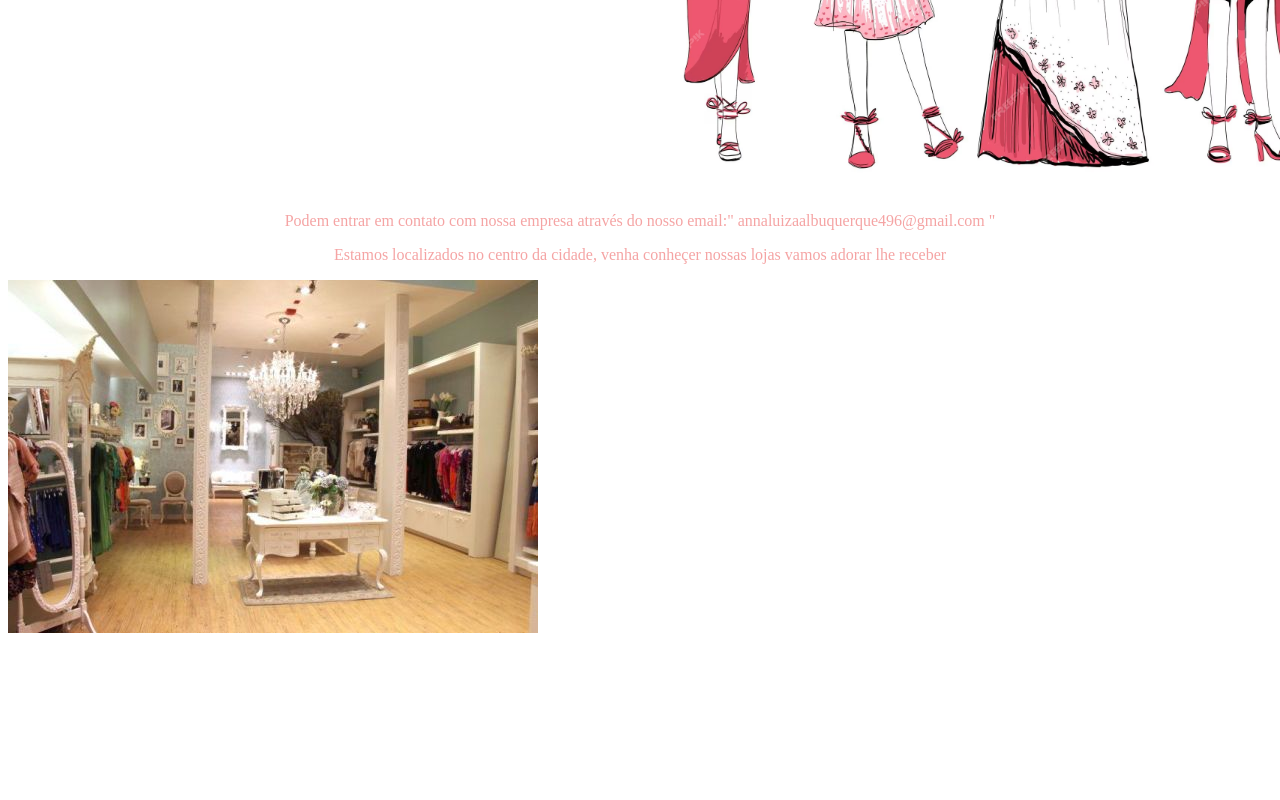
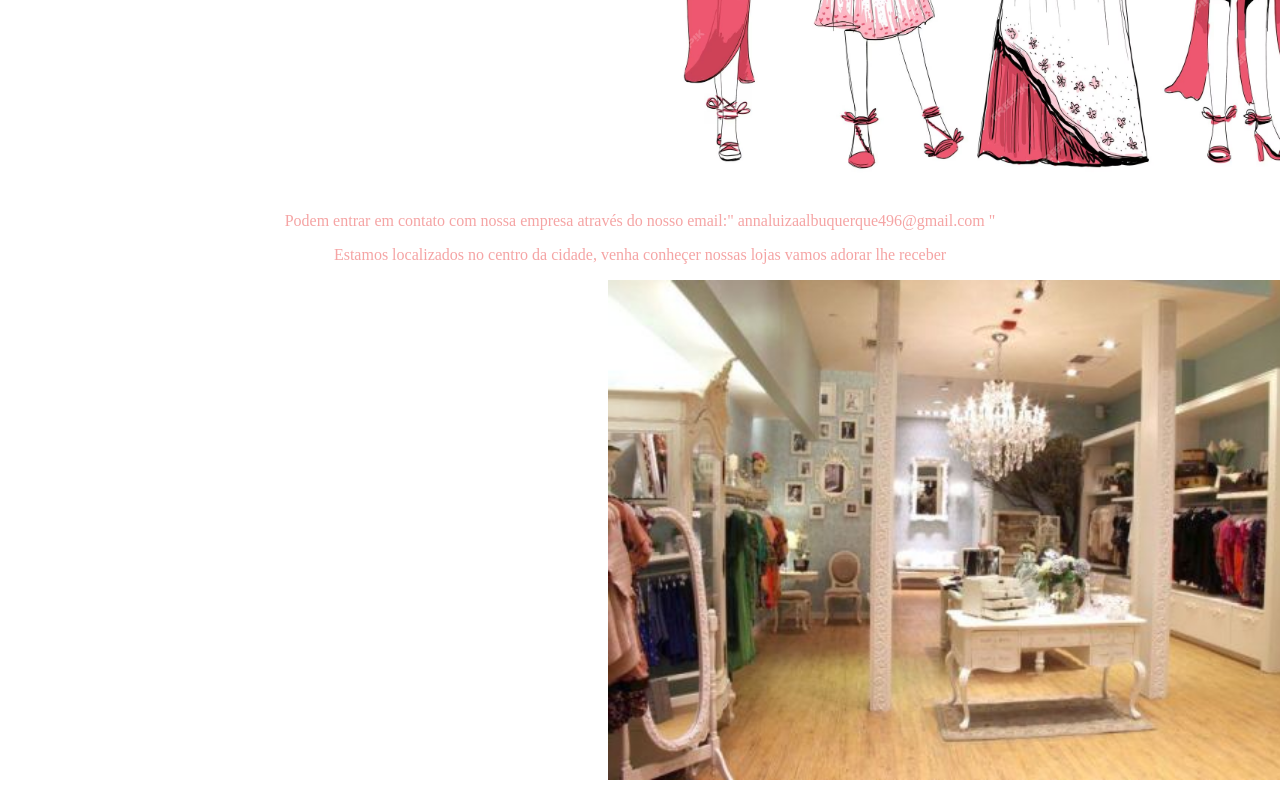
Before and after one commit to amorinha11/gr-o-de-arroz, a plain HTML site: page index.html in a window 1280 px wide. Shown: the part 1336-2136 px from the top of the page. Before the commit the page ends 1989 px from the top, so only its background shows below. Drawn offline with Linux system fonts and the light colour scheme.

Commit message:
lalalala

```diff
--- a/index.html
+++ b/index.html
@@ -40,7 +40,8 @@
 
 <P style="text-align: center;" style="font-size: 20px;">Estamos localizados no centro da cidade, venha conheçer nossas lojas vamos adorar lhe receber</p>
    <P>
-    <img id="interiordaloja"  src="decoracao-loja-de-roupas-31.jpg" alt="um pouco do interior da nossa loja">
+
+    <img id="loja"  src="decoracao-loja-de-roupas-31.jpg" alt="um pouco do interior da nossa loja">
 
     </P>
 </body>
--- a/style.css
+++ b/style.css
@@ -22,7 +22,7 @@ body {
     margin-left: 600px;
 
 }
-#interiodaloja{
+#loja{
     height: 500px;
     margin-left: 600px;
 
```
